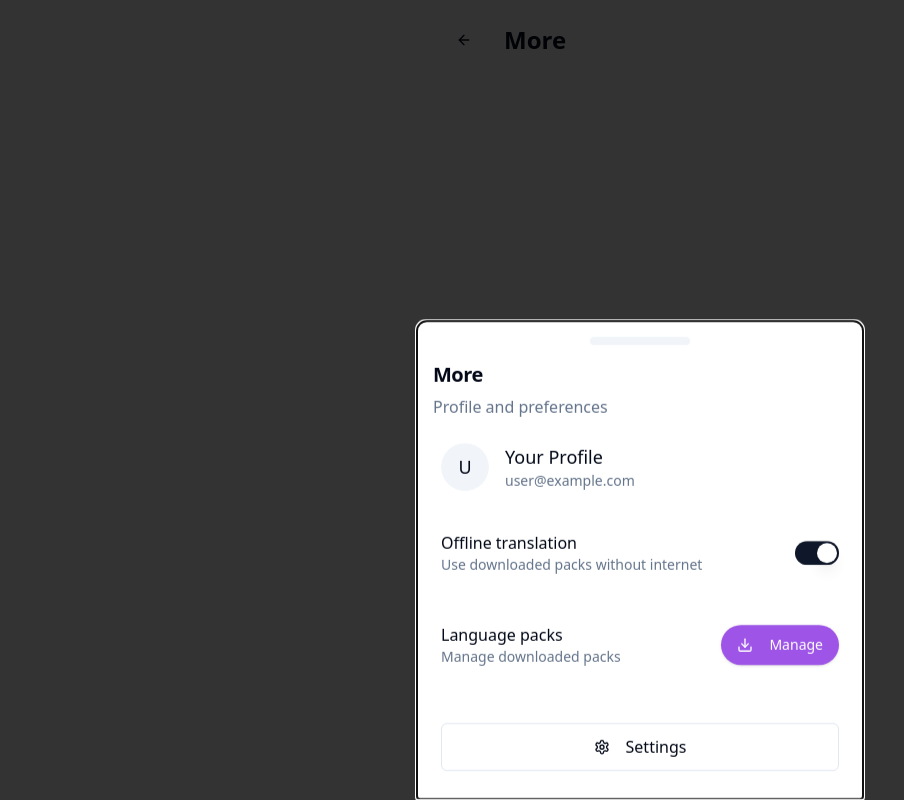
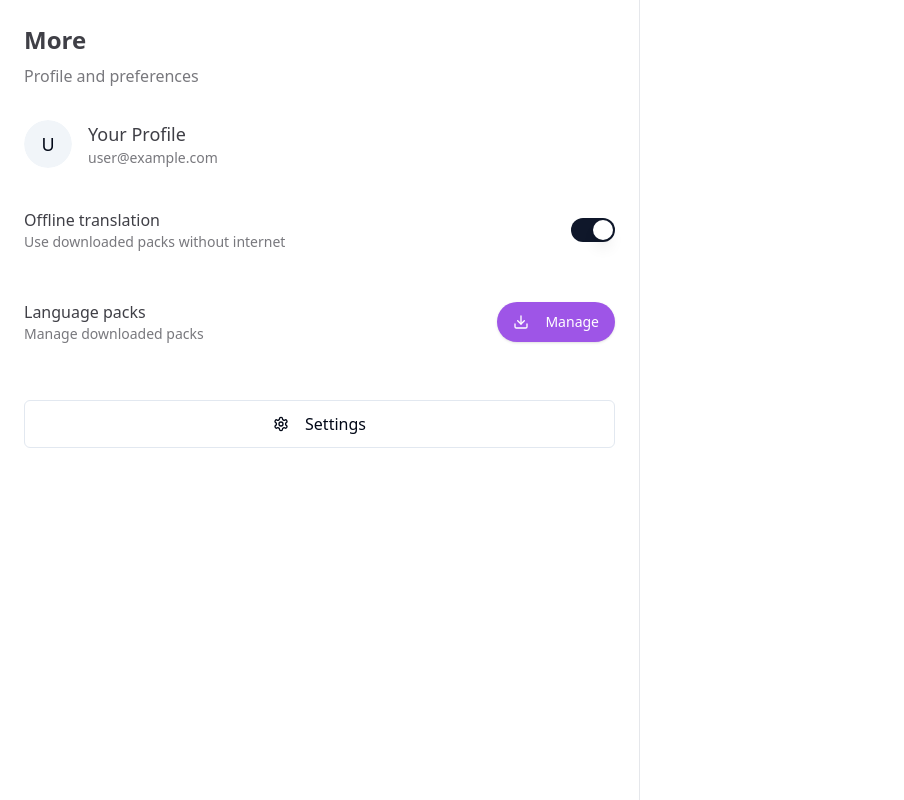
Before and after one commit to spoorthy-n-swamy/language-translation-96, a React (Vite) app: page /more in a window 1280 px wide. Shown: the whole page, without its empty margins (0-904 px from the left). Built offline with nearby package versions, Linux system fonts and the light colour scheme; a web font is replaced by a local one.

Commit message:
Update navigation and theme
Remove back button from the more page and display it vertically. Implement a sun/moon toggle for dark theme switching.

```diff
--- a/src/pages/Index.tsx
+++ b/src/pages/Index.tsx
@@ -3,7 +3,7 @@ import { Button } from "@/components/ui/button";
 import { Card } from "@/components/ui/card";
 import { Select, SelectContent, SelectItem, SelectTrigger, SelectValue } from "@/components/ui/select";
 import { Textarea } from "@/components/ui/textarea";
-import { ArrowLeftRight, Mic, Image, Camera, Menu, Sun } from "lucide-react";
+import { ArrowLeftRight, Mic, Image, Camera, Menu, Sun, Moon } from "lucide-react";
 import { Link } from "react-router-dom";
 import { useTheme } from "next-themes";
 
@@ -39,7 +39,7 @@ const Index = () => {
               aria-label={theme === 'dark' ? 'Switch to light theme' : 'Switch to dark theme'}
               onClick={() => setTheme(theme === 'dark' ? 'light' : 'dark')}
             >
-              <Sun className="h-6 w-6" />
+              {theme === 'dark' ? <Moon className="h-6 w-6" /> : <Sun className="h-6 w-6" />}
             </Button>
           </div>
         </header>
--- a/src/pages/More.tsx
+++ b/src/pages/More.tsx
@@ -1,58 +1,51 @@
 import { Helmet } from "react-helmet-async";
-import { Drawer, DrawerContent, DrawerHeader, DrawerTitle, DrawerDescription } from "@/components/ui/drawer";
 import { Avatar, AvatarFallback } from "@/components/ui/avatar";
 import { Button } from "@/components/ui/button";
 import { Settings, Download } from "lucide-react";
 import { Switch } from "@/components/ui/switch";
 import { useState } from "react";
-import BackHeader from "@/components/BackHeader";
 
 const More = () => {
   const [open, setOpen] = useState(true);
   const [offline, setOffline] = useState(true);
 
   return (
-    <main className="min-h-screen bg-background">
+    <main className="min-h-screen bg-background flex">
       <Helmet>
         <title>More | Translator</title>
         <meta name="description" content="Profile, offline translation, settings" />
         <link rel="canonical" href="/more" />
       </Helmet>
 
-      <div className="px-4 sm:px-6 max-w-md mx-auto w-full">
-        <BackHeader title="More" />
+      <div className="w-1/2 h-screen bg-sidebar-background border-r border-sidebar-border p-6 overflow-y-auto">
+        <div className="space-y-8">
+          <div>
+            <h1 className="text-2xl font-bold text-sidebar-foreground mb-2">More</h1>
+            <p className="text-sidebar-foreground/70">Profile and preferences</p>
           </div>
 
-      <Drawer open={open} onOpenChange={setOpen}>
-        <DrawerContent className="h-[60vh] max-w-md mx-auto">
-          <DrawerHeader className="pb-6">
-            <DrawerTitle className="text-xl">More</DrawerTitle>
-            <DrawerDescription className="text-base">Profile and preferences</DrawerDescription>
-          </DrawerHeader>
-
-          <div className="px-6 space-y-8 pb-6">
           <div className="flex items-center gap-4">
             <Avatar className="h-12 w-12">
               <AvatarFallback className="text-lg">U</AvatarFallback>
             </Avatar>
             <div>
-                <p className="font-medium text-lg">Your Profile</p>
-                <p className="text-sm text-muted-foreground">user@example.com</p>
+              <p className="font-medium text-lg text-sidebar-foreground">Your Profile</p>
+              <p className="text-sm text-sidebar-foreground/70">user@example.com</p>
             </div>
           </div>
 
           <div className="flex items-center justify-between py-2">
             <div className="flex-1 pr-4">
-                <p className="font-medium text-base">Offline translation</p>
-                <p className="text-sm text-muted-foreground">Use downloaded packs without internet</p>
+              <p className="font-medium text-base text-sidebar-foreground">Offline translation</p>
+              <p className="text-sm text-sidebar-foreground/70">Use downloaded packs without internet</p>
             </div>
             <Switch checked={offline} onCheckedChange={setOffline} />
           </div>
 
           <div className="flex items-center justify-between py-2">
             <div className="flex-1 pr-4">
-                <p className="font-medium text-base">Language packs</p>
-                <p className="text-sm text-muted-foreground">Manage downloaded packs</p>
+              <p className="font-medium text-base text-sidebar-foreground">Language packs</p>
+              <p className="text-sm text-sidebar-foreground/70">Manage downloaded packs</p>
             </div>
             <Button variant="pill" className="h-10">
               <Download className="mr-2 h-4 w-4" /> Manage
@@ -65,8 +58,9 @@ const More = () => {
             </Button>
           </div>
         </div>
-        </DrawerContent>
-      </Drawer>
+      </div>
+
+      <div className="w-1/2 h-screen bg-background"></div>
     </main>
   );
 };
```
Lines whose indentation alone changed are shown as unchanged.
